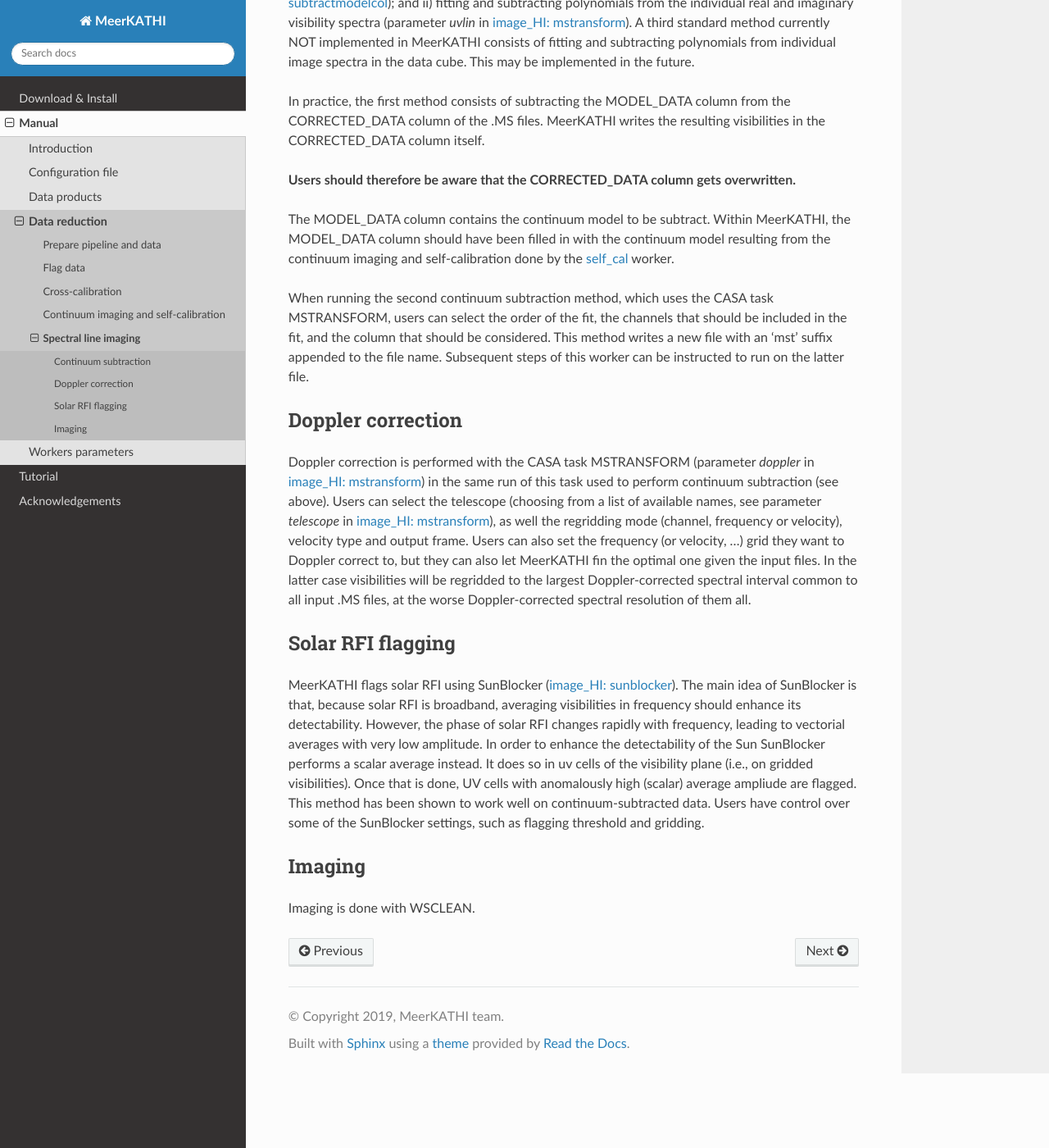
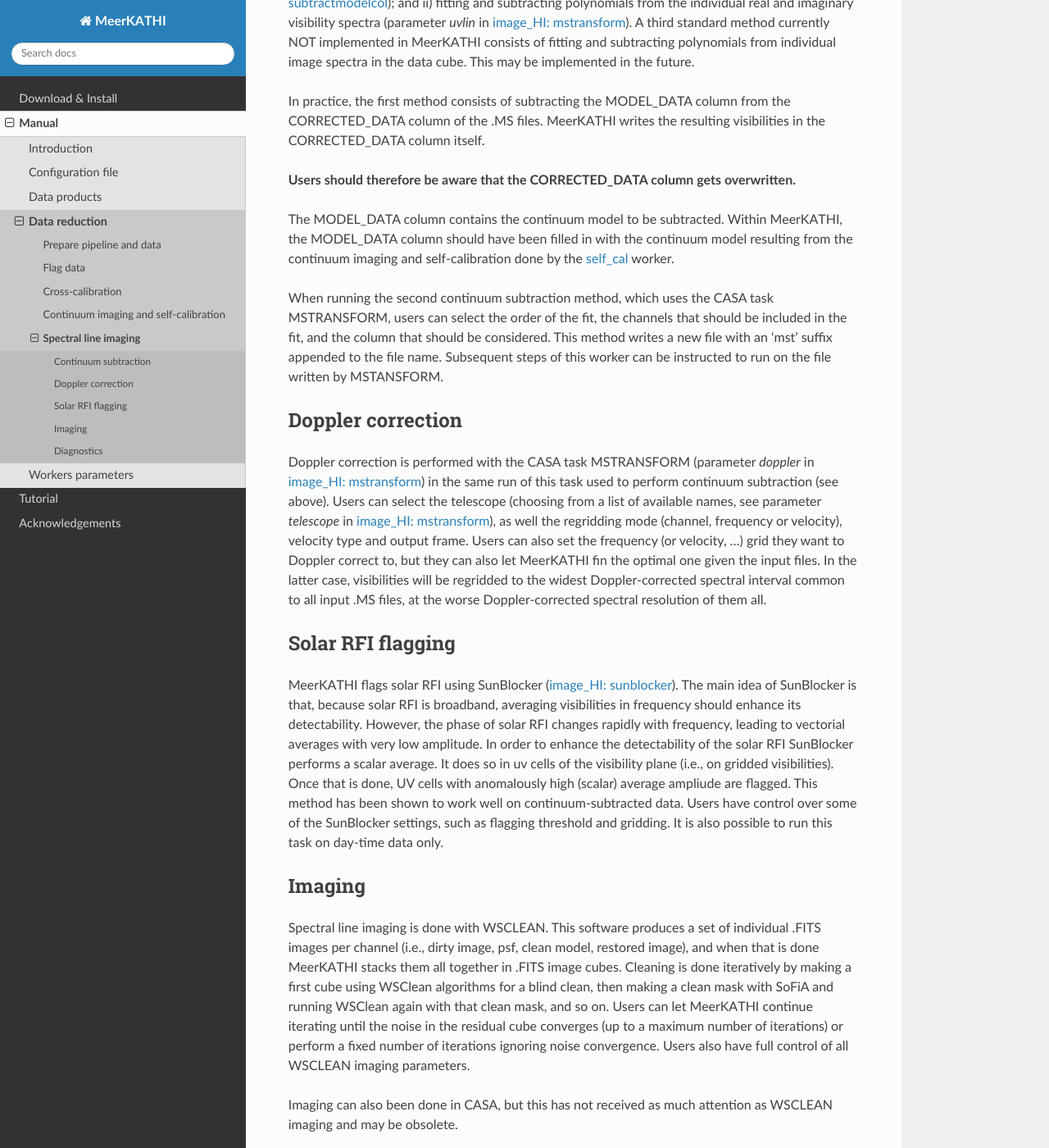
Before and after one commit to paoloserra/MeerKATHI-docs, a Sphinx documentation site: the page built from sphinx/manual/reduction/line/index.rst, in a window 1280 px wide and 1400 px high, scrolled down 608 px. Shown: the whole window at 82% size. Built offline with Sphinx 7.4.7 and the Read the Docs theme 2.0.0, drawn with Linux system fonts in a browser that asks for light colours; some of the changed text lies outside the part shown.

Commit message:
first brief description of line imaging

```diff
--- a/sphinx/manual/reduction/flag/index.rst
+++ b/sphinx/manual/reduction/flag/index.rst
@@ -46,11 +46,11 @@
 * Flag selected scans (:ref:`flagging: flag_scan <flagging_flag_scan>`).
 * Flag according to a static mask of bad frequency ranges using the custom program
   RFIMASKER (:ref:`flagging: static_mask <flagging_static_mask>`). The mask file should
-  be located at the *input* directory set by :ref:`general: input <general_input>`.
+  be located in the *input* directory set by :ref:`general: input <general_input>`.
   Users can decide to limit the flagging to a selected UV range. This could be useful
   to flag short baselines only.
 * Flag with AOFlagger (:ref:`flagging: autoflag_rfi <flagging_autoflag_rfi>`). The
-  AOFlagger strategy file should be located at the *input* directory set by
+  AOFlagger strategy file should be located in the *input* directory set by
   :ref:`general: input <general_input>`.
   MeerKATHI comes with a number of strategy files, which are located in the
   meerkathi/data/meerkat_files directory and are copied to the *input* directory by the
--- a/sphinx/manual/reduction/line/index.rst
+++ b/sphinx/manual/reduction/line/index.rst
@@ -13,14 +13,13 @@
 **[relevant workers:** :ref:`image_HI`\ **]**
 
 Spectral line imaging runs on a combination of custom software, CASA, WSclean, SunBlocker and SoFiA in order to subtract the continuum,
-Doppler correct, flag solar RFI, create cleaned spectral line cubes and their moment images.
-It can run on the input .MS
-files or on .MS files created by MeerKATHI at various stages of the pipeline (e.g., by the :ref:`split_target` worker).
-In the latter case the name of the .MS files to be flagged is based on that of the input .MS files, with a label
-added before the extension. Users can set the label with the :ref:`image_HI: label <image_HI_label>` parameter in this worker.
+Doppler correct, flag solar RFI, create cleaned spectral line cubes and moment images.
+It can run on the input .MS files or on .MS files created by MeerKATHI at various stages of the pipeline
+(e.g., by the :ref:`split_target` worker). In the latter case the name of the .MS files to be imaged is based on that of the input .MS files,
+with a label added before the extension. Users can set the label with the :ref:`image_HI: label <image_HI_label>` parameter in this worker.
 
 The input .MS files may contain several targets. In this case, MeerKATHI makes one HI cube per target, using all
-available visibilities for that target from all input .MS files. This worker does not mosaic single-target cubes together.
+available visibilities for that target from all input .MS files. This worker does not mosaic line cubes made for different targets.
 
 ---------------------
 Continuum subtraction
@@ -39,13 +38,13 @@
 
 **Users should therefore be aware that the CORRECTED_DATA column gets overwritten.**
 
-The MODEL_DATA column contains the continuum model to be subtract. Within
+The MODEL_DATA column contains the continuum model to be subtracted. Within
 MeerKATHI, the MODEL_DATA column should have been filled in with the continuum model resulting from the
 continuum imaging and self-calibration done by the :ref:`self_cal` worker.
 
 When running the second continuum subtraction method, which uses the CASA task MSTRANSFORM, users can select the order of the fit,
 the channels that should be included in the fit, and the column that should be considered. This method writes a new file with an 'mst'
-suffix appended to the file name. Subsequent steps of this worker can be instructed to run on the latter file.
+suffix appended to the file name. Subsequent steps of this worker can be instructed to run on the file written by MSTANSFORM.
 
 ------------------
 Doppler correction
@@ -55,7 +54,7 @@
 in the same run of this task used to perform continuum subtraction (see above). Users can select the telescope (choosing from a list
 of available names, see parameter *telescope* in :ref:`image_HI: mstransform <image_HI_mstransform>`), as well the regridding mode (channel, frequency
 or velocity), velocity type and output frame. Users can also set the frequency (or velocity, ...) grid they want to Doppler correct to, but
-they can also let MeerKATHI fin the optimal one given the input files. In the latter case visibilities will be regridded to the largest
+they can also let MeerKATHI fin the optimal one given the input files. In the latter case, visibilities will be regridded to the widest
 Doppler-corrected spectral interval common to all input .MS files, at the worse Doppler-corrected spectral resolution of them all.
 
 ------------------
@@ -65,13 +64,34 @@
 MeerKATHI flags solar RFI using SunBlocker (:ref:`image_HI: sunblocker <image_HI_sunblocker>`).
 The main idea of SunBlocker is that, because solar RFI is broadband, averaging visibilities in
 frequency should enhance its detectability. However, the phase of solar RFI changes rapidly with frequency, leading to vectorial averages
-with very low amplitude. In order to enhance the detectability of the Sun SunBlocker performs a scalar average instead. It does so in uv cells of the
+with very low amplitude. In order to enhance the detectability of the solar RFI SunBlocker performs a scalar average. It does so in uv cells of the
 visibility plane (i.e., on gridded visibilities). Once that is done, UV cells with anomalously high (scalar) average ampliude are flagged.
 This method has been shown to work well on continuum-subtracted data. Users have control over some of the SunBlocker settings,
-such as flagging threshold and gridding.
+such as flagging threshold and gridding. It is also possible to run this task on day-time data only.
 
 -------
 Imaging
 -------
 
-Imaging is done with WSCLEAN.
+Spectral line imaging is done with WSCLEAN. This software produces a set of individual .FITS images per channel (i.e.,
+dirty image, psf, clean model, restored image), and when that is done MeerKATHI stacks them all together in .FITS image cubes.
+Cleaning is done iteratively by making a first cube using WSClean algorithms for a blind clean, then making a clean mask with SoFiA and
+running WSClean again with that clean mask, and so on. Users can let MeerKATHI continue iterating until the noise in the residual cube
+converges (up to a maximum number of iterations) or perform a fixed number of iterations ignoring noise convergence. Users also have full
+control of all WSCLEAN imaging parameters.
+
+Imaging can also been done in CASA, but this has not received as much attention as WSCLEAN imaging and may be obsolete.
+
+Several additional steps are availabel and can be run once the .FITS image cubes are ready. This includes removing the trivial Stokes axis
+from the cubes, convert the frequency axis from frequency to velocity, and create a primary beam cube on the same WCS grid of the image cube.
+At the moment the primary beam cube is calculated assuming a Gaussian primary beam with FWHM = 1.02 * lightspeed / frequency / dishdiameter.
+
+As a final step, MeerKATHI can run SoFiA in order to make a line detection mask and the corresponding moment images. Users have control
+over several (but not all) SoFiA settings.
+
+-----------
+Diagnostics
+-----------
+
+As a useful diagnostic, MeerKATHI can run SHARPENER, which extracts 1D spectra at the position of bright continuum sources in the field.
+This is helpful to assess the quality of the continuum subtraction. It can also create one last flagging summary.
```
Also changed, not shown: other parts of sphinx/manual/reduction/line/index.rst (+1 -1 lines), sphinx/manual/intro/index.rst (+8 -8 lines).
